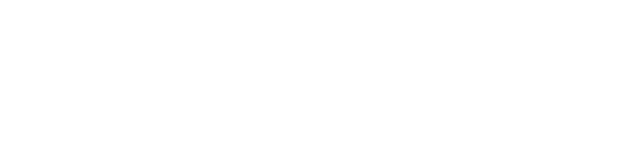
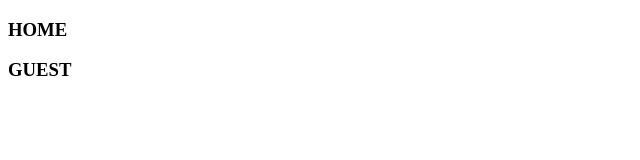
Before and after one commit to ABHI1996ABHI/Scoreboard-App, a plain HTML site: page index.html in a window 1280 px wide. Shown: the whole page, without its empty margins (0-640 px from the left). Drawn offline with Linux system fonts and the light colour scheme.

Commit message:
first update

```diff
--- a/index.html
+++ b/index.html
@@ -7,5 +7,15 @@
 </head>
 <body>
 
+    <div class="container">
+        <div>
+            <h3>HOME</h3>
+        </div>
+        <div>
+            <h3>GUEST</h3>
+        </div>
+    </div>
+    <script src="index.js"></script>
+
 </body>
 </html>
```
Also changed, not shown: index.css (added), index.js (added).
